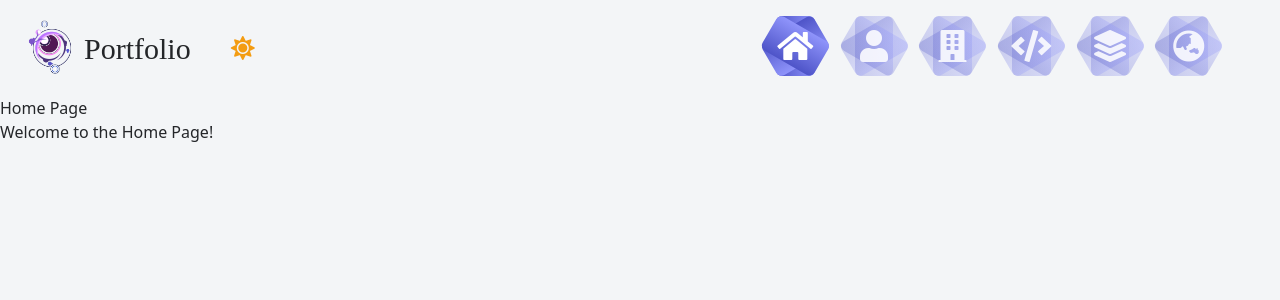
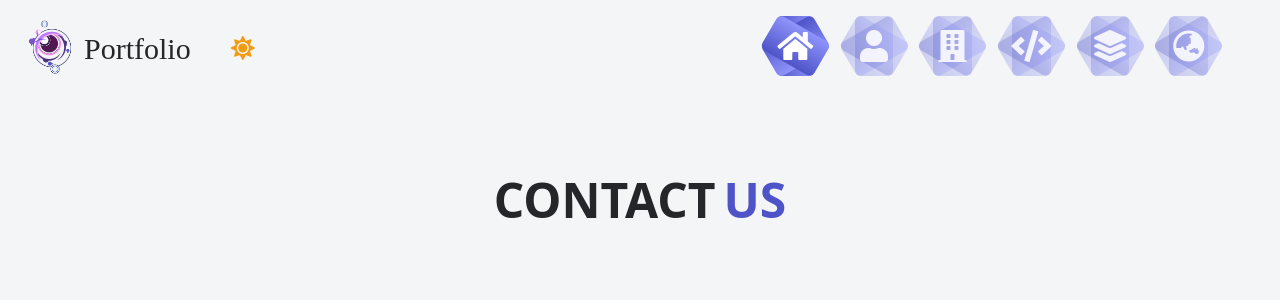
Before and after one commit to HSCloud913/Portfolio, a React (Vite) app: page /contact in a window 1280 px wide. Shown: the top 300 px of the page. Built offline with nearby package versions, Linux system fonts and the light colour scheme; a small style sheet from the web is missing; a web font is replaced by a local one.

Commit message:
Add : Project, Contact 페이지 기본 텍스트 설정

```diff
--- a/src/pages/Contact/Contact.tsx
+++ b/src/pages/Contact/Contact.tsx
@@ -1,12 +1,17 @@
 import React from 'react';
 
-const Contact: React.FC = () => {
-    return (
-        <div>
-            <h1>Home Page</h1>
-            <p>Welcome to the Home Page!</p>
-        </div>
-    );
+const Contact: React.FC = () =>
+{
+	return (
+		<div className="px-10 pb-[150px]">
+			<div className="relative py-20 text-center">
+				<h2 className="text-5xl font-black">
+					CONTACT
+					<span className="ml-2" style={{color: '#4e54c8'}}>US</span>
+				</h2>
+			</div>
+		</div>
+	);
 };
 
 export default Contact;
--- a/src/pages/Project/Project.tsx
+++ b/src/pages/Project/Project.tsx
@@ -1,12 +1,17 @@
 import React from 'react';
 
-const Project: React.FC = () => {
-    return (
-        <div>
-            <h1>Home Page</h1>
-            <p>Welcome to the Home Page!</p>
-        </div>
-    );
+const Project: React.FC = () =>
+{
+	return (
+		<div className="px-10 pb-[150px]">
+			<div className="relative py-20 text-center">
+				<h2 className="text-5xl font-black">
+					MY
+					<span className="ml-2" style={{color: '#4e54c8'}}>PROJECT</span>
+				</h2>
+			</div>
+		</div>
+	);
 };
 
 export default Project;
```
